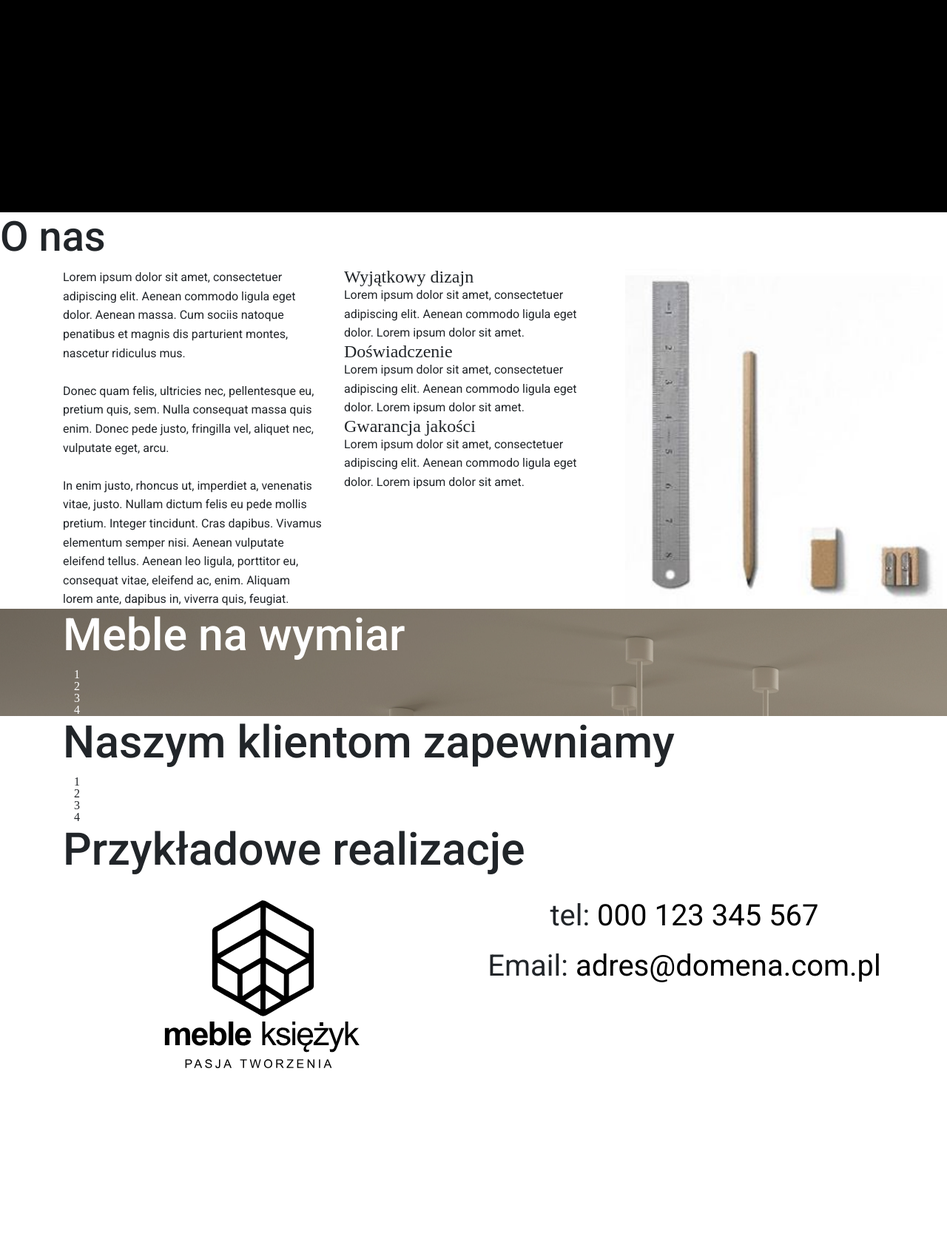
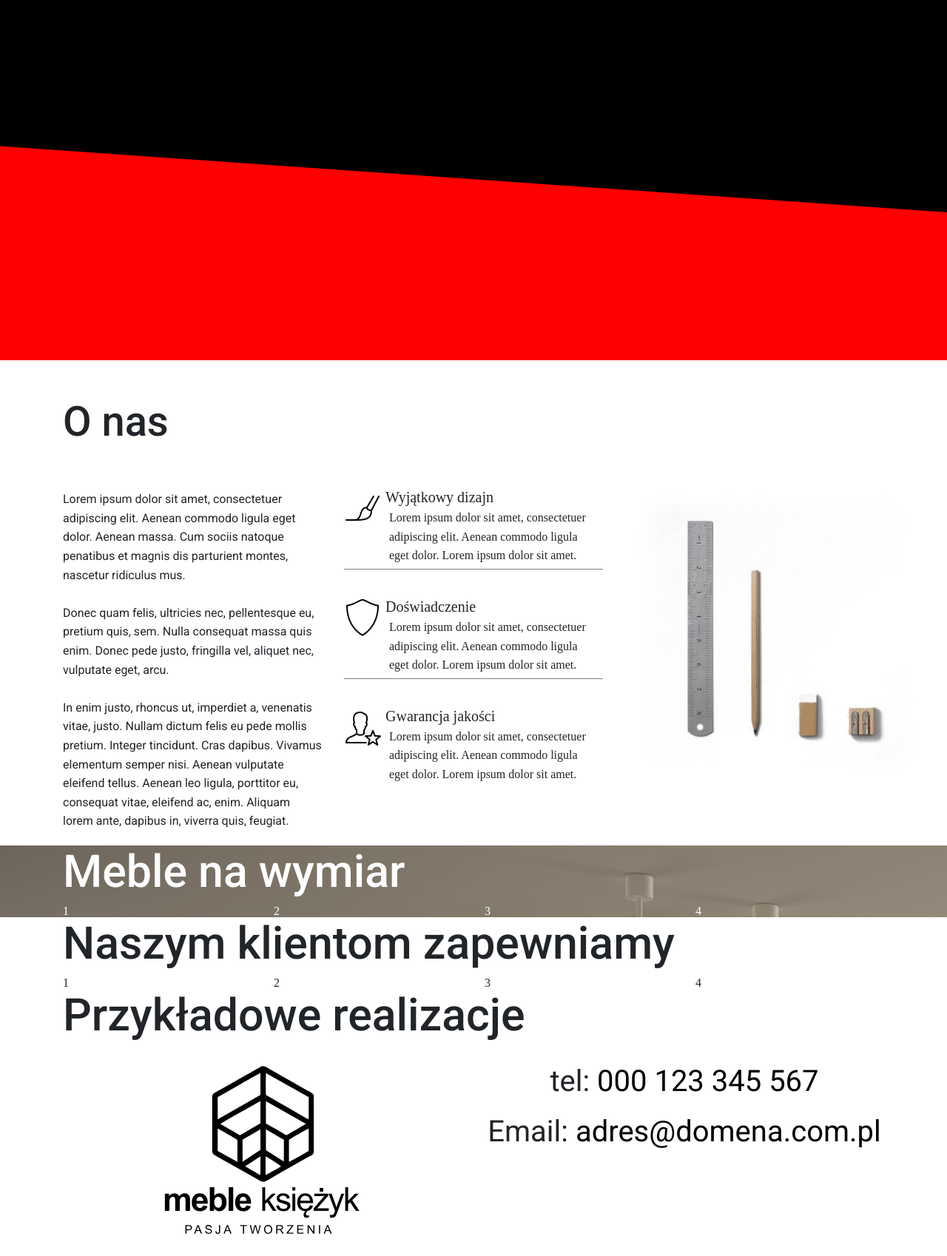
Before and after one commit to webyou-pl/mebleksiezyk, a PHP site: page / in a window 1280 px wide. Shown: the part 513-2211 px from the top of the page at 74% size. Before the commit the page ends 1957 px from the top, so only its background shows below. Run offline with PHP 8.4, Linux system fonts and the light colour scheme; some libraries are stand-ins or nearby versions.

Commit message:
JS poprawiony -
trzeba pamietac aby aktywoac body !

```diff
--- a/index.php
+++ b/index.php
@@ -7,7 +7,7 @@
     <?php echo $template_start_head; ?>
     <title>Meble Księżyk</title>
     <?php echo $template_end_head; ?>
-    <body data-spy="scroll" data-target="#navbar" data-offset="400">
+    <body data-spy="scroll" data-target="#navbar" data-offset="400" class="body" id="body">
         <header id="header">
             <?php echo $nav_menu; ?>
             <!-- <div id="slider" class="text-center">
@@ -25,52 +25,50 @@
             </div>
         </div>
     </section>
-    <section id="secondary">
-        <section id="secondary__onas">
-            <div class="secondary__title">
+    <section id="onas">
+        <div class="slant-top"></div>
+
+            <div class="container">
+            <div class="onas__title">
                 <h2 class="h2">O nas</h2>
             </div>
-            <div class="container">
-                    <div class="row secondary__row">
-                        <div class="col-sm-12 col-lg-4 d-flex secondary__column-1">
+                    <div class="row onas__row">
+                        <div class="col-sm-12 col-lg-4 d-flex onas__column-1">
                             <p>Lorem ipsum dolor sit amet, consectetuer adipiscing elit. Aenean commodo ligula eget dolor. Aenean massa. Cum sociis natoque penatibus et magnis dis parturient montes, nascetur ridiculus mus.<br><br>
                                 Donec quam felis, ultricies nec, pellentesque eu, pretium quis, sem. Nulla consequat massa quis enim. Donec pede justo, fringilla vel, aliquet nec, vulputate eget, arcu.<br><br>
                                 In enim justo, rhoncus ut, imperdiet a, venenatis vitae, justo. Nullam dictum felis eu pede mollis pretium. Integer tincidunt. Cras dapibus. Vivamus elementum semper nisi. Aenean vulputate eleifend tellus. Aenean leo ligula, porttitor eu, consequat vitae, eleifend ac, enim. Aliquam lorem ante, dapibus in, viverra quis, feugiat.</p>
                         </div>
-                        <div class="col-sm-12 col-lg-4 d-block secondary__column-2">
-                            <div class="secondary__column-2-inside">
+                        <div class="col-sm-12 col-lg-4 d-block onas__column-2">
+                            <div class="onas__column-2-inside">
                             <h5 class="first">Wyjątkowy dizajn</h5>
                             <p>Lorem ipsum dolor sit amet, consectetuer adipiscing elit. Aenean commodo ligula eget dolor. Lorem ipsum dolor sit amet.</p>
                             </div>
-                            <div class="secondary__column-2-inside">
+                            <div class="onas__column-2-inside">
                             <h5 class="second">Doświadczenie</h5>
                             <p>Lorem ipsum dolor sit amet, consectetuer adipiscing elit. Aenean commodo ligula eget dolor. Lorem ipsum dolor sit amet.</p>
 
                             </div>
-                            <div class="secondary__column-2-inside">
+                            <div class="onas__column-2-inside">
                             <h5 class="third">Gwarancja jakości</h5>
                             <p>Lorem ipsum dolor sit amet, consectetuer adipiscing elit. Aenean commodo ligula eget dolor. Lorem ipsum dolor sit amet.</p>
                             </div>
                         </div>
-                        <div class="col-sm-12 col-lg-4 d-flex secondary__column-3">
-                            <img src="../mebleksiezyk/images/sections/onas/rzybornik.jpg">
+                        <div class="col-sm-12 col-lg-4 d-flex onas__column-3">
+                            <img src="../mebleksiezyk/images/sections/onas/1.jpg">
                         </div>
                     </div>
             </div>
-        </section>
 
 
 
 
-        <!-- <section>
-        x
-        </section> -->
+
     </section>
 
         <section id="na-wymiar" class="text-white">
             <div class="container">
                 <h2 class="h1">Meble na wymiar</h2>
-                <div class="rwo">
+                <div class="row">
                     <div class="col-12 col-md">1</div>
                     <div class="col-12 col-md">2</div>
                     <div class="col-12 col-md">3</div>
@@ -83,7 +81,7 @@
         <section id="uslugi">
             <div class="container">
                 <h2 class="h1">Naszym klientom zapewniamy</h2>
-                <div class="rwo">
+                <div class="row">
                     <div class="col-12 col-md">1</div>
                     <div class="col-12 col-md">2</div>
                     <div class="col-12 col-md">3</div>
--- a/js/main.js
+++ b/js/main.js
@@ -31,27 +31,29 @@ window.onload = function () {
 const logoButton = document.getElementById('logo');
 const hoverMain = document.getElementById('hover-main');
 const backgroundView = document.getElementById("main");
-const secondary = document.getElementById("secondary");
+const bodyView = document.getElementById("body");
 
 
 hoverMain.addEventListener("click", startAnimation);
 
 function startAnimation() {
+        bodyView.classList.remove("body");
         backgroundView.classList.add('main-background');
         logoButton.classList.remove('main__logo');
         logoButton.classList.add('main__logo-after');
         hoverMain.remove();
-        secondary.style.display ="inline";
+
 }
 
 
 window.onload = function (){
     this.setInterval(function (){
+        bodyView.classList.remove("body");
         backgroundView.classList.add('main-background');
         logoButton.classList.remove('main__logo');
         logoButton.classList.add('main__logo-after');
         hoverMain.remove();
-        secondary.style.display ="inline";
+
     }, 3000);
 }
 // logoButton.addEventListener("click", startA);
--- a/scss/base/base.scss
+++ b/scss/base/base.scss
@@ -12,3 +12,7 @@ footer#footer{
 	padding-top: 20px;
 	padding-bottom: 20px;
 }
+// .body{
+// 	max-height: 100vh;
+// 	overflow: hidden;
+// }
--- /dev/null
+++ b/scss/base/slant.scss
@@ -0,0 +1,25 @@
+.slant-top{
+    position: relative;
+    width: 100%;
+    height: 200px;
+    background:white;
+    background:red;
+    &::after{
+        position: absolute;
+        height: 100%;
+        content:'';
+        background:inherit;
+        top:0;
+        right:0;
+        bottom:0;
+        left:0;
+        transform-origin: top right;
+        transform:skewY(4deg);
+
+
+    }
+}
+
+// .slant-bottom{
+
+// }
--- a/scss/main.scss
+++ b/scss/main.scss
@@ -10,6 +10,7 @@
         "base/reset.scss",
         "base/buttons.scss",
         "base/base.scss",
+        "base/slant.scss",
         "base/typography.scss";
 
 // layout
@@ -30,4 +31,5 @@
 
 // pages
     @import
-        "pages/homepage.scss";
+        "pages/homepage.scss",
+        "pages/onas.scss";
--- a/scss/pages/homepage.scss
+++ b/scss/pages/homepage.scss
@@ -24,6 +24,7 @@
         rgba(black, 1) 20%,
         rgba(black, 1) 100%),
         url("../../../mebleksiezyk/images/backgrounds/main/shutterstock.jpg");
+
     }
 
 }
@@ -57,6 +58,7 @@
     background-size: 100%;
     animation: fadeOut 8s;
     animation-fill-mode: forwards;
+
     @keyframes fadeOut {
         from {
             filter: brightness(0%);
@@ -65,6 +67,7 @@
             filter: brightness(95%);
         }
     }
+
 }
 
 
--- /dev/null
+++ b/scss/pages/onas.scss
@@ -0,0 +1,88 @@
+#onas{
+
+    .onas__title{
+        padding-top: $header-padding;
+        padding-bottom: 50px;
+
+    }
+    .onas__row{
+        display: flex;
+        justify-content: center;
+
+        .onas__column-1{
+            width: 400px;
+            padding-bottom: $distance-holder;
+
+        }
+        .onas__column-2{
+            padding-bottom: $distance-holder;
+            .onas__column-2-inside{
+
+
+                &:nth-child(1){
+                    border-bottom: 1px solid gray;
+
+                }
+                &:nth-child(2){
+                    border-bottom: 1px solid gray;
+                    padding-top: 40px;
+                }
+                &:nth-child(3){
+
+                    padding-top: 40px;
+                }
+                .first:before{
+                    content: "";
+                    display: block;
+                    background: url("../../../mebleksiezyk/images/sections/onas/icons8-illustrator-100.png") no-repeat;
+                    background-size: 50px 50px;
+                    width: 50px;
+                    height: 50px;
+                    float: left;
+                    margin: 0 6px 0 0;
+                }
+                .second:before{
+                    content: "";
+                    display: block;
+                    background: url("../../../mebleksiezyk/images/sections/onas/icons8-shield-100.png") no-repeat;
+                    background-size: 50px 50px;
+                    width: 50px;
+                    height: 50px;
+                    float: left;
+                    margin: 0 6px 0 0;
+                }
+                .third:before{
+                    content: "";
+                    display: block;
+                    background: url("../../../mebleksiezyk/images/sections/onas/icons8-popular-man-100.png") no-repeat;
+                    background-size: 50px 50px;
+                    width: 50px;
+                    height: 50px;
+                    float: left;
+                    margin: 0 6px 0 0;
+                }
+                h5{
+                    font-size: 20px;
+
+                }
+                p{
+                    display: flex;
+                    justify-content: flext-end;
+                    padding:5px;
+                    font-size: 16px;
+                    font-family: Italic;
+
+                }
+         }
+        }
+        .onas__column-3{
+            padding-bottom:$distance-holder;
+            img{
+                max-width: 400px;
+                max-height: 400px;
+
+
+            }
+        }
+    }
+}
```
Also changed, not shown: build/main.css, images/sections/onas/1.jpg (added), images/sections/onas/icons8-illustrator-100.png (added), images/sections/onas/icons8-popular-man-100.png (added), images/sections/onas/icons8-shield-100.png (added).
